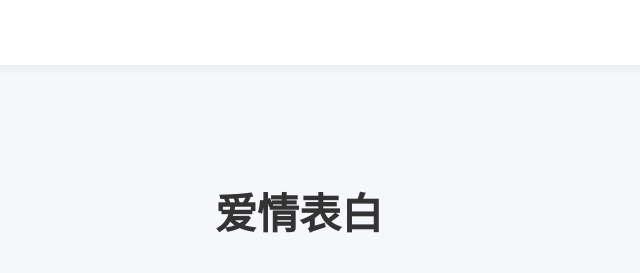
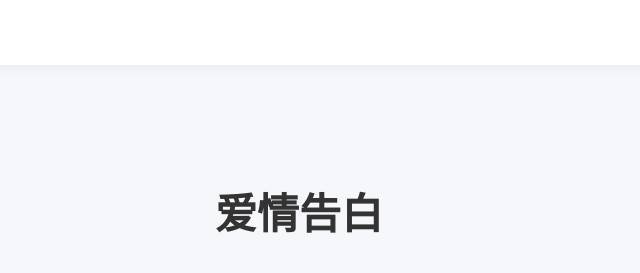
Before and after one commit to irisz5678/happyeveryday, a plain HTML site: page index.html in a window 1280 px wide. Shown: the top 273 px of the page, 341-981 px from the left. Drawn offline with Linux system fonts and the light colour scheme.

Commit message:
爱情告白

```diff
--- a/index.html
+++ b/index.html
@@ -175,7 +175,7 @@
 </header>
 
 <section class="hero">
-  <h1>爱情表白</h1>
+  <h1>爱情告白</h1>
   <p>
     这里包含了我们在一起的点点滴滴
   </p>
```
